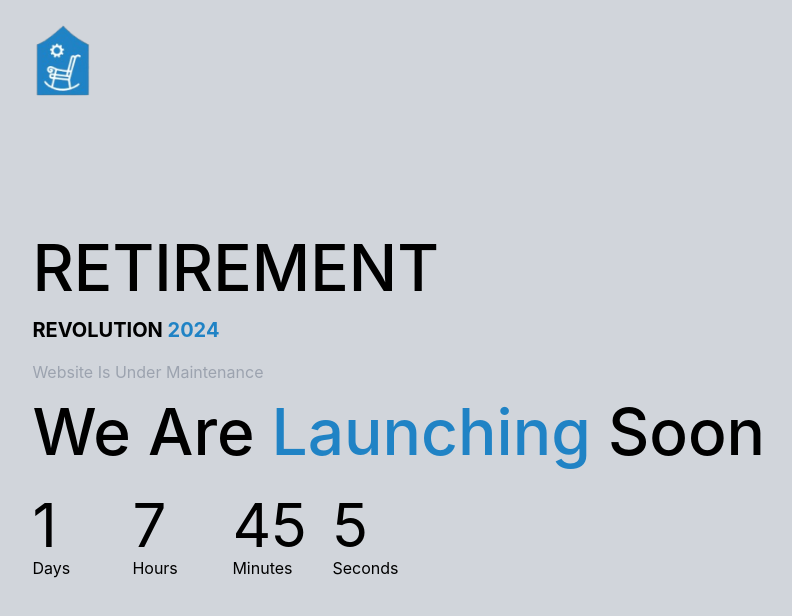
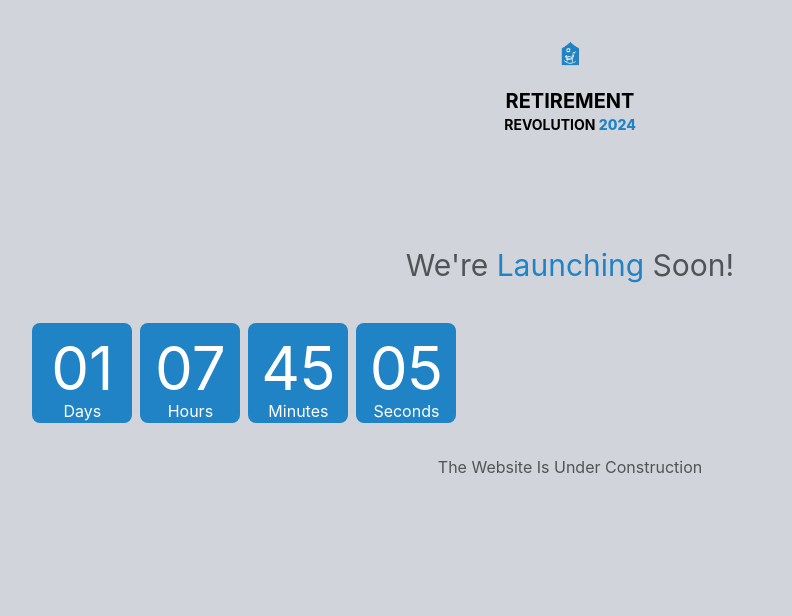
Before and after one commit to haadifarouk/Retirement-Revolution, a website: page countdown.html in a window 1280 px wide. Shown: the whole page, without its empty margins (70-862 px from the left). Drawn offline with Linux system fonts and the light colour scheme.

Commit message:
redesigned countdown view and moved countdown js to a separate file

```diff
--- /dev/null
+++ b/assets/js/countdown.js
@@ -0,0 +1,24 @@
+function padZero(number) {
+    return number < 10 ? '0' + number : number.toString();
+  }
+
+var countDownDate = new Date("Feb 8, 2024 08:00:00").getTime();
+var x = setInterval(function(){
+    var now = new Date().getTime();
+    var distance = countDownDate - now;
+
+    var days = padZero(Math.floor(distance / (1000 * 60 * 60 * 24)));
+    var hours = padZero(Math.floor((distance % (1000 * 60 * 60 * 24)) / (1000 * 60 * 60)));
+    var minutes = padZero(Math.floor((distance % (1000 * 60 * 60)) / (1000 * 60)));
+    var seconds = padZero(Math.floor((distance % (1000 * 60)) / 1000));
+
+    document.getElementById("days").innerHTML = days;
+    document.getElementById("hours").innerHTML = hours;
+    document.getElementById("minutes").innerHTML = minutes;
+    document.getElementById("seconds").innerHTML = seconds;
+
+    if(distance <0 ){
+        clearInterval(x)
+    }
+
+},1000);
--- a/countdown.html
+++ b/countdown.html
@@ -7,59 +7,36 @@
     <title>GET READY....</title>
 </head>
 <body class="bg-gray-300">
-        <div class="container">
-            <img src="./assets/img/logo.png" alt="logo" class="logo">
+        <div class="container text-center mx-auto w-5/6">
+            <img src="./assets/img/logo.png" alt="logo" class="mx-auto w-5 mt-10">
 
-            <div class="content">
-                <h1>RETIREMENT</h1>
-                <h2 class="font-bold text-xl">REVOLUTION <span class="text-kindablue font-bold">2024</span> </h2>
-                <p class="text-gray-400 mt-4">Website Is Under Maintenance</p>
-                <h1>We Are <span>Launching</span>  Soon</h1>
-                <div class="launch-time">
-                    <div>
+            <div class="">
+                <h1 class="text-xl font-bold mt-5">RETIREMENT</h1>
+                <h2 class="font-bold text-sm">REVOLUTION <span class="text-kindablue font-extrabold">2024</span> </h2>
+                <h1 class="text-3xl text-grayish mt-28"> We're <span class="text-kindablue">Launching </span> Soon! </h1>
+                <div class="launch-time text-white grid grid-flow-row gap-2 mt-10">
+                    <div class="bg-kindablue rounded-lg">
                         <p id="days">00</p>
                         <span>Days</span>
                     </div>
-                    <div>
+                    <div class="bg-kindablue rounded-lg">
                         <p id="hours">00</p>
                         <span>Hours</span>
                     </div>
-                    <div>
+                    <div class="bg-kindablue rounded-lg">
                         <p id="minutes">00</p>
                         <span>Minutes</span>
                     </div>
-                    <div>
+                    <div class="bg-kindablue rounded-lg">
                         <p id="seconds">00</p>
                         <span>Seconds</span>
                     </div>
                 </div>
             </div>
+            <p class="text-grayish mt-8">The Website Is Under Construction</p>
             <img src="assets/img/rocket.png" class="rocket">
         </div>
 
-        <script>
-            var countDownDate = new Date("Feb 8, 2024 08:00:00").getTime();
-            var x = setInterval(function(){
-                var now = new Date().getTime();
-                var distance = countDownDate - now;
-
-                var days = Math.floor(distance / (1000 * 60 * 60 * 24));
-                var hours = Math.floor((distance % (1000 * 60 * 60 * 24)) / (1000 * 60 * 60));
-                var minutes = Math.floor((distance % (1000 * 60 * 60)) / (1000 * 60));
-                var seconds = Math.floor((distance % (1000 * 60)) / 1000);
-
-                document.getElementById("days").innerHTML = days;
-                document.getElementById("hours").innerHTML = hours;
-                document.getElementById("minutes").innerHTML = minutes;
-                document.getElementById("seconds").innerHTML = seconds;
-
-                if(distance <0 ){
-                    clearInterval(x)
-                }
-
-            },1000);
-
-
-        </script>
+        <script src="./assets/js/countdown.js"></script>
 </body>
 </html>
--- a/tailwind.config.js
+++ b/tailwind.config.js
@@ -6,6 +6,7 @@ module.exports = {
       colors:{
           'kindablue' : '#2083C5',
           'blueish' : '#2282C6',
+          'grayish' : '#515456'
 
       },
       fontFamily: {
```
Also changed, not shown: build/css/style.css.
